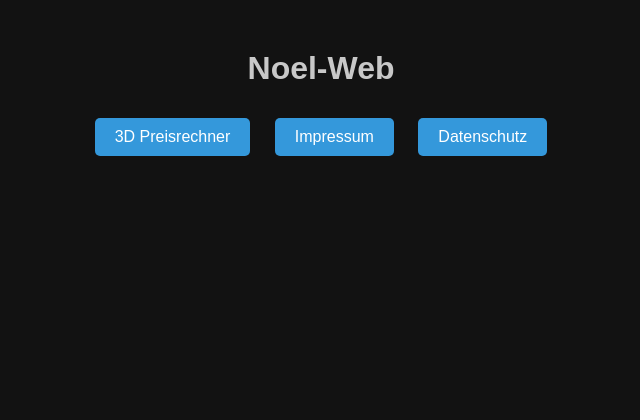
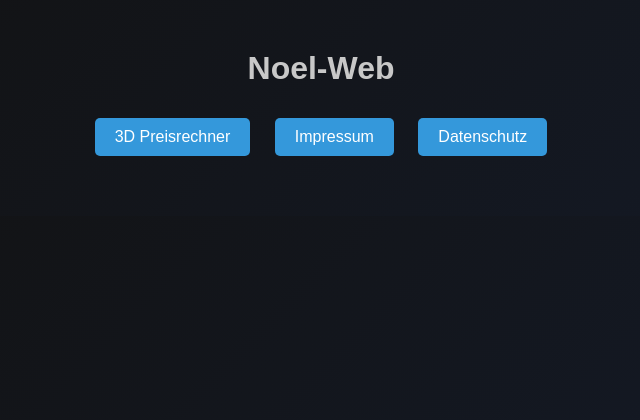
Before and after one commit to Noel-39/noel-web, a PHP site: page / in a window 1280 px wide. Shown: the top 420 px of the page, without its empty margins (319-959 px from the left). Run offline with PHP 8.4, Linux system fonts and the light colour scheme.

Commit message:
background style
Co-authored-by: Copilot <copilot@github.com>

```diff
--- a/style/datenschutz.css
+++ b/style/datenschutz.css
@@ -1,6 +1,6 @@
 body {
     font-family: 'Segoe UI', sans-serif;
-    background: #121212;
+    background: linear-gradient(135deg, #121212 0%, #141a27 100%);
     color: #c8c8c8;
 }
 .legal-container {
--- a/style/impressum.css
+++ b/style/impressum.css
@@ -1,7 +1,7 @@
 
 body {
     font-family: 'Segoe UI', sans-serif;
-    background: #121212;
+    background: linear-gradient(135deg, #121212 0%, #141a27 100%);
     color: #c8c8c8;
 }
 .legal-container {
--- a/style/imu.css
+++ b/style/imu.css
@@ -1,4 +1,4 @@
-body { font-family: 'Segoe UI', sans-serif; background: #121212; color: #c8c8c8; justify-content: center; padding: 20px; }
+body { font-family: 'Segoe UI', sans-serif; background: linear-gradient(135deg, #121212 0%, #141a27 100%); color: #c8c8c8; justify-content: center; padding: 20px; }
 .card { position: relative; background: #1e1e1e; padding: 25px; border-radius: 15px; width: 450px; box-shadow: 0 10px 30px rgba(0,0,0,0.5); border: 1px solid #262626; }
 h2 { text-align: center; color: #2980b9; margin-bottom: 20px; border-bottom: 1px solid #333; padding-bottom: 10px; }
 .section { background: #252525; padding: 15px; border-radius: 8px; margin-bottom: 15px; border-left: 4px solid #2980b9; }
--- a/style/index.css
+++ b/style/index.css
@@ -1,7 +1,7 @@
 body {
     font-family: Arial, sans-serif;
     text-align: center;
-    background: #121212;
+    background: linear-gradient(135deg, #121212 0%, #141a27 100%);
     color: #c8c8c8;
     margin: 50px;
 }
--- a/style/rechner-beta.css
+++ b/style/rechner-beta.css
@@ -1,4 +1,4 @@
-body { font-family: 'Segoe UI', sans-serif; background: #121212; color: #c8c8c8; display: flex; justify-content: center; padding: 20px; }
+body { font-family: 'Segoe UI', sans-serif; background: linear-gradient(135deg, #121212 0%, #141a27 100%); color: #c8c8c8; display: flex; justify-content: center; padding: 20px; }
 .card { position: relative; background: #1e1e1e; padding: 25px; border-radius: 15px; width: 450px; box-shadow: 0 10px 30px rgba(0,0,0,0.5); border: 1px solid #262626; }
 h2 { text-align: center; color: #2980b9; margin-bottom: 20px; border-bottom: 1px solid #333; padding-bottom: 10px; }
 .section { background: #252525; padding: 15px; border-radius: 8px; margin-bottom: 15px; border-left: 4px solid #2980b9; }
```
